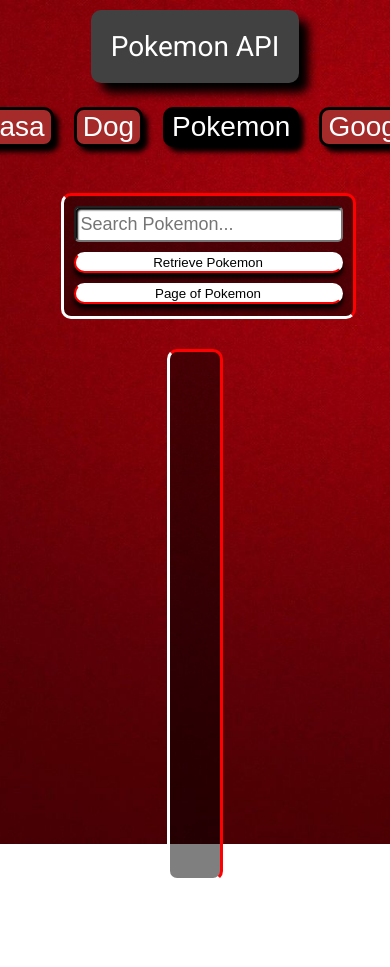
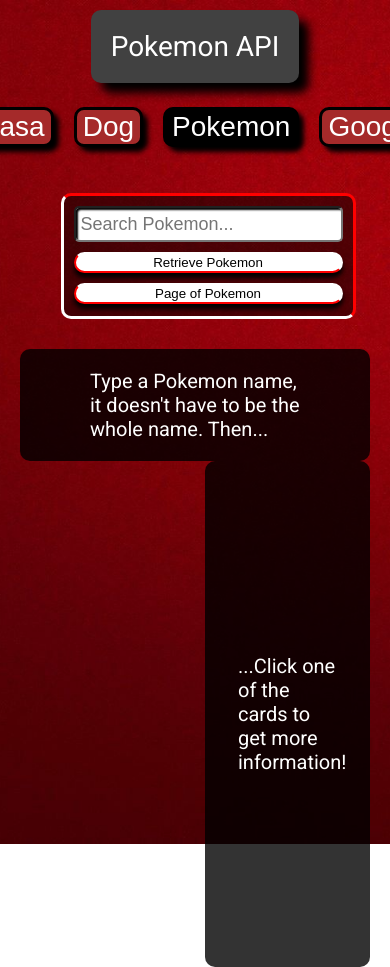
Before and after one commit to NilK15/React-Multi-API-Fetcher, a React (Create React App) app: page / in a window 390 px wide. Both pictures are taken after a click on the button "Pokemon". Shown: the top 967 px of the page. Before the commit the page ends 881 px from the top, so only its background shows below. Built offline with nearby package versions, Linux system fonts and the light colour scheme.

Commit message:
added responsiveness for different device widths

```diff
--- a/src/components/Pokemon.js
+++ b/src/components/Pokemon.js
@@ -40,6 +40,11 @@
 
   const fetchPokemonByName = () => {
     let resultDiv = document.getElementsByClassName("pokemonresultgrid");
+    resultDiv[0].classList.add("pokemonresultgridshow");
+    let instructionDiv = document.getElementsByClassName(
+      "pokemonSearchInstruction"
+    );
+    instructionDiv[0].classList.add("pokemonSearchInstructionHide");
     console.log(`retrieving...`);
     setRetrieving("Retrieving New Data Please Wait...");
     fetch(`https://api.pokemontcg.io/v2/cards?q=name:${pokemonSearchValue}*`)
@@ -47,7 +52,6 @@
       .then((resJson) => {
         console.log(resJson);
         setPokemon(resJson.data);
-        setSelectedPokemonCard("Select a Card");
         setRetrieving("");
       });
   };
@@ -78,6 +82,12 @@
           </button>
         </div>
       </div>
+      <div className="pokemonSearchInstruction">
+        <p>
+          Type a Pokemon name, it doesn't have to be the whole name. Then...
+        </p>
+      </div>
+      <div className="divSmallWidth">
         <div className="pokemonresultgrid">
           {retrieving}
           {pokemon.map((e) => {
@@ -88,6 +98,11 @@
                 src={e.images.large}
                 alt="Not Available"
                 onClick={() => {
+                  let div = document.getElementsByClassName("pokemonselected");
+                  let instructionDiv =
+                    document.getElementsByClassName("instructionToClick");
+                  div[0].classList.add("pokemonselectedshow");
+                  instructionDiv[0].classList.add("instructionToClickHide");
                   setSelectedPokemonCard(
                     <img
                       className="selectedPokemonCard"
@@ -121,6 +136,9 @@
             );
           })}
         </div>
+        <div className="instructionToClick">
+          <p> ...Click one of the cards to get more information!</p>
+        </div>
         <div className="pokemonselected">
           <div className="pokemonselectedDiv">
             <div className="pokemonItself">{selectedPokemonCard}</div>
@@ -130,7 +148,11 @@
                 <div className="pokemonSubInfo">
                   <p>Avg Sale:</p>
                   <p> {averageSellPrice}</p>
-                <a href={cardMarketUrl} target="_blank" className="marketLink">
+                  <a
+                    href={cardMarketUrl}
+                    target="_blank"
+                    className="marketLink"
+                  >
                     Link to Market
                   </a>
                 </div>
@@ -147,6 +169,7 @@
           </div>
         </div>
       </div>
+    </div>
   );
 }
 
--- a/src/styles/pokemon.css
+++ b/src/styles/pokemon.css
@@ -1,12 +1,17 @@
 .pokemondiv {
   /* eventually move this to pokemondivshow and set this to display:none */
-  display:none;
+  display: none;
 }
 
 .pokemondivshow {
   display: flex;
   column-gap: 20px;
   margin: 50px 20px 0px 20px;
+}
+
+.divSmallWidth {
+  display: flex;
+  column-gap: 20px;
 }
 
 .retrievecardsbutton {
@@ -60,13 +65,33 @@
   outline: none;
 }
 
+.pokemonSearchInstruction {
+  display: flex;
+  flex: 1;
+  justify-content: center;
+  align-items: center;
+  border-radius: 10px;
+  color: white;
+  background-color:rgba(0,0,0,0.8)
+}
+.pokemonSearchInstruction p {
+  font-size: 20px;
+  width: 60%;
+}
+.pokemonSearchInstructionHide {
+  display: none;
+}
+
 .pokemonresultgrid {
+  display: none;
+}
+.pokemonresultgridshow {
   text-align: center;
   align-items: center;
   display: grid;
   font-size: 30px;
   height: 75vh;
-  grid-template-columns: 1fr 1fr 1fr;
+  grid-template-columns: 1fr 1fr 1fr 1fr;
   border: solid;
   flex: 2;
   padding: 10px;
@@ -82,8 +107,9 @@
   color: white;
   -ms-overflow-style: none;  /* Internet Explorer 10+ */
   scrollbar-width: none;  /* Firefox */
-  background-color:rgba(0,0,0,0.5)
+  background-color:rgba(0,0,0,0.8)
 }
+
 
 .pokemonresultgrid::-webkit-scrollbar {
     display: none;  /* Safari and Chrome */
@@ -99,7 +125,30 @@
   opacity: 1;
 }
 
+.instructionToClick{
+  display: flex;
+  max-width: 450px;
+  justify-content: center;
+  align-items: center;
+  color: white;
+  border-radius: 10px;
+  background-color:rgba(0,0,0,0.8)
+}
+
+.instructionToClick p{
+  font-size: 20px;
+  width: 60%;
+}
+
+.instructionToClickHide{
+  display: none;
+}
+
 .pokemonselected {
+  display:none;
+}
+
+.pokemonselectedshow {
   display: flex;
   flex: 1;
   max-width: 450px;
@@ -123,11 +172,12 @@
   border-bottom-color: white;
   text-align: center;
   color: white;
-  background-color:rgba(0,0,0,0.5)
+  /* background-color:rgba(0,0,0,0.5) */
+  background-color: rgba(0,0,0,0.8);
 
 }
 
-.pokeminItself{
+.pokemonItself{
 }
 
 .selectedPokemonCard {
@@ -174,27 +224,47 @@
   background-position: center;
 }
 
+@media (max-width: 1150px) {
 
-
-@media (max-width: 1100px) {
-
-  .pokemonresultgrid {
-    flex: none;
-    display: grid;
-    grid-template-columns: 1fr 1fr;
-    height: 60vh;
-  }
-  .pokemonselected {
-    display: none;
-  }
   .pokemondivshow {
     display: flex;
     flex-direction: column;
     align-items: center;
+  }
+  .instructionToClick {
+    flex: 1;
   }
   .pokemonsidebar {
     height: 100px;
     width: 100%;
     margin-bottom: 30px;
   }
+  .pokemonresultgrid {
+    flex : 1;
+    display: grid;
+    grid-template-columns: 100%;
+    height: 60vh;
+    max-width: 450px;
+  }
 }
+
+@media (min-width: 1150px){
+  .pokemonresultgrid {
+    grid-template-columns: 1fr 1fr;
+  }
+
+}
+
+@media (min-width: 1450px){
+  .pokemonresultgrid {
+    grid-template-columns: 1fr 1fr 1fr;
+  }
+
+}
+
+@media (min-width: 1800px) {
+
+  .pokemonresultgrid {
+    grid-template-columns: 1fr 1fr 1fr 1fr;
+  }
+}
```
Lines whose indentation alone changed are shown as unchanged.
